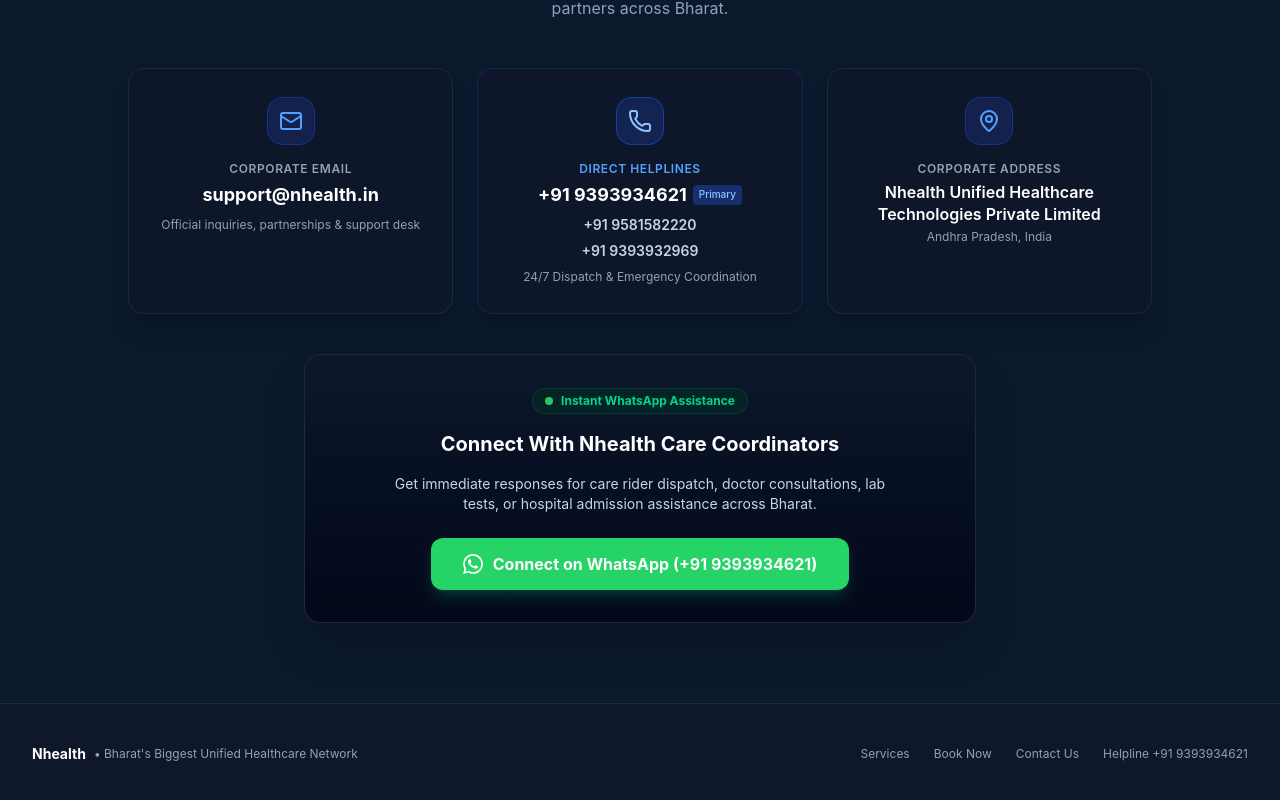
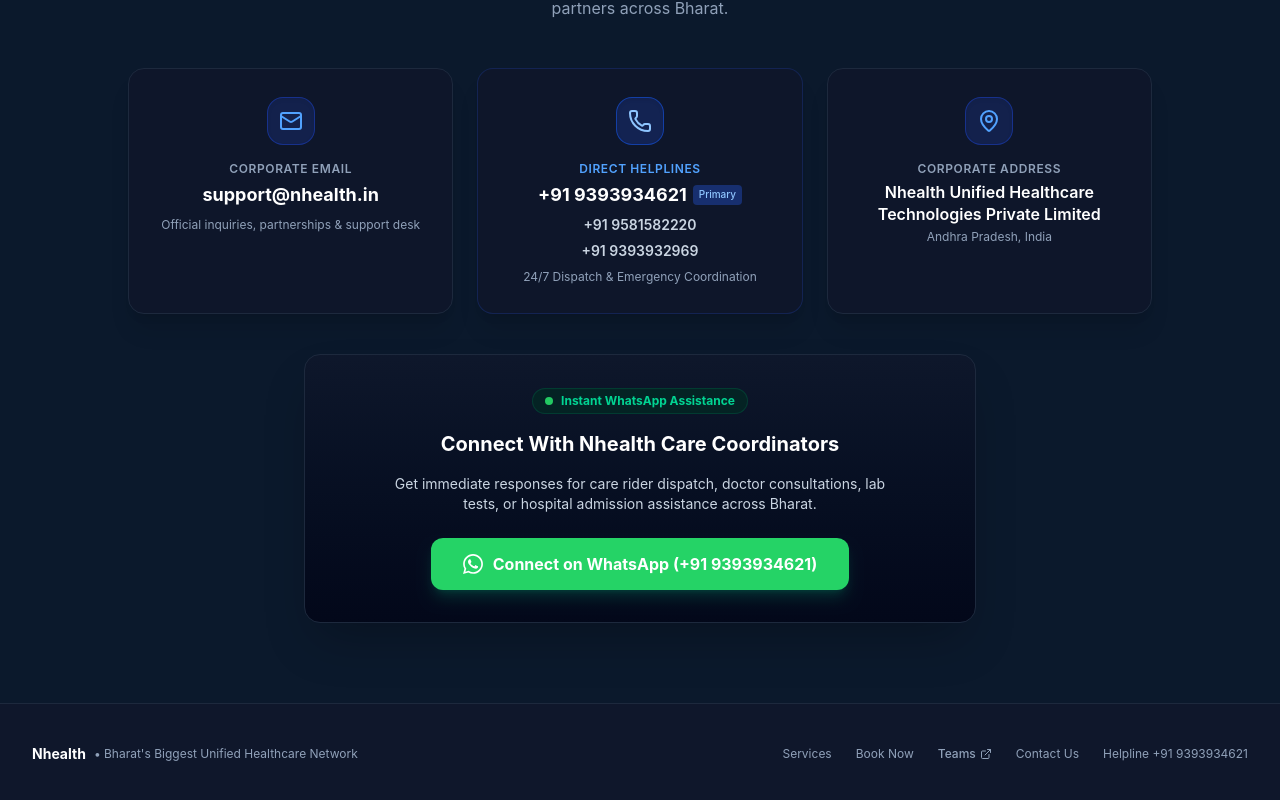
Before and after one commit to nbackupsecure/basic-version-launch, a React (Vite) app: page / in a window 1280 px wide. Shown: the part 3017-3817 px from the top of the page. Built offline with nearby package versions, Linux system fonts and the light colour scheme; no server answers.

Commit message:
feat: add external teams link to footer
Integrate a direct link to the teams page in the footer to improve accessibility to team information.

```diff
--- a/src/App.tsx
+++ b/src/App.tsx
@@ -17,7 +17,8 @@ import {
   Sparkles,
   Car,
   Mail,
-  Heart
+  Heart,
+  ExternalLink
 } from 'lucide-react';
 import { VitalLensModal } from './components/VitalLensModal';
 import { AdminCommandCenter } from './components/AdminCommandCenter';
@@ -884,6 +885,15 @@ export default function App() {
           <div className="flex flex-wrap items-center justify-center gap-6">
             <a href="#services" className="hover:text-white transition-colors">Services</a>
             <a href="#booking-form" className="hover:text-white transition-colors">Book Now</a>
+            <a
+              href="https://three0-10-26.onrender.com/teams"
+              target="_blank"
+              rel="noopener noreferrer"
+              className="hover:text-white transition-colors inline-flex items-center gap-1 font-medium"
+            >
+              <span>Teams</span>
+              <ExternalLink className="w-3 h-3 text-slate-400" />
+            </a>
             <a href="#contact" className="hover:text-white transition-colors">Contact Us</a>
             <a href={`https://wa.me/${WHATSAPP_NUMBER}`} className="hover:text-emerald-400 transition-colors">Helpline +91 9393934621</a>
           </div>
```
